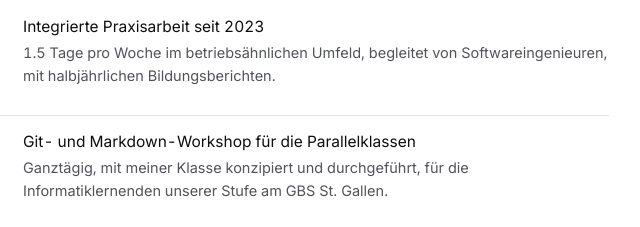
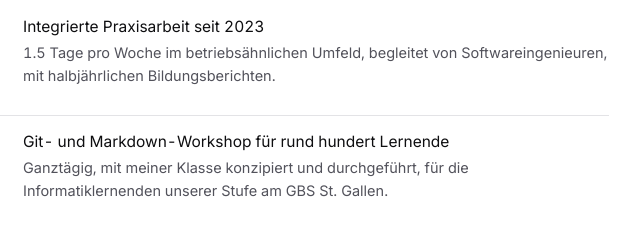
Before and after one commit to thenix05/praxisjahr, a plain HTML site: page index.html in a window 1280 px wide. Shown: the part 5204-5431 px from the top of the page, 211-851 px from the left. Drawn offline with Linux system fonts and the light colour scheme.

Commit message:
Workshop: rund hundert Lernende bestaetigt

```diff
--- a/index.html
+++ b/index.html
@@ -379,7 +379,7 @@ addTrigger(){
   <p class="lbl">Belege</p>
   <dl class="bel">
     <div class="it"><dt>Praxis</dt><dd>Integrierte Praxisarbeit seit 2023<span>1.5 Tage pro Woche im betriebsähnlichen Umfeld, begleitet von Softwareingenieuren, mit halbjährlichen Bildungsberichten.</span></dd></div>
-        <div class="it"><dt>Unterrichten</dt><dd>Git- und Markdown-Workshop für die Parallelklassen<span>Ganztägig, mit meiner Klasse konzipiert und durchgeführt, für die Informatiklernenden unserer Stufe am GBS St.&nbsp;Gallen.</span></dd></div>
+            <div class="it"><dt>Unterrichten</dt><dd>Git- und Markdown-Workshop für rund hundert Lernende<span>Ganztägig, mit meiner Klasse konzipiert und durchgeführt, für die Informatiklernenden unserer Stufe am GBS St.&nbsp;Gallen.</span></dd></div>
     <div class="it"><dt>Wettbewerb</dt><dd>Dritter Rang, ICT Championships März 2026<span>Disziplin Software Applications Development, unter den Teilnehmenden des GBS.</span></dd></div>
     <div class="it"><dt>Arbeit</dt><dd>Sicherheitsmitarbeiter bei der Securitas AG, seit Januar 2026<span>Rund 60 Stunden pro Monat neben der Schule. Das Zwischenzeugnis bestätigt Zuverlässigkeit und selbstständiges Arbeiten.</span></dd></div>
     <div class="it"><dt>Schule</dt><dd>Zeugnisnote Informatik 5.0<span>Tibetisch Muttersprache, Deutsch fliessend, Englisch B2 (First), Französisch B1 (DELF).</span></dd></div>
```
